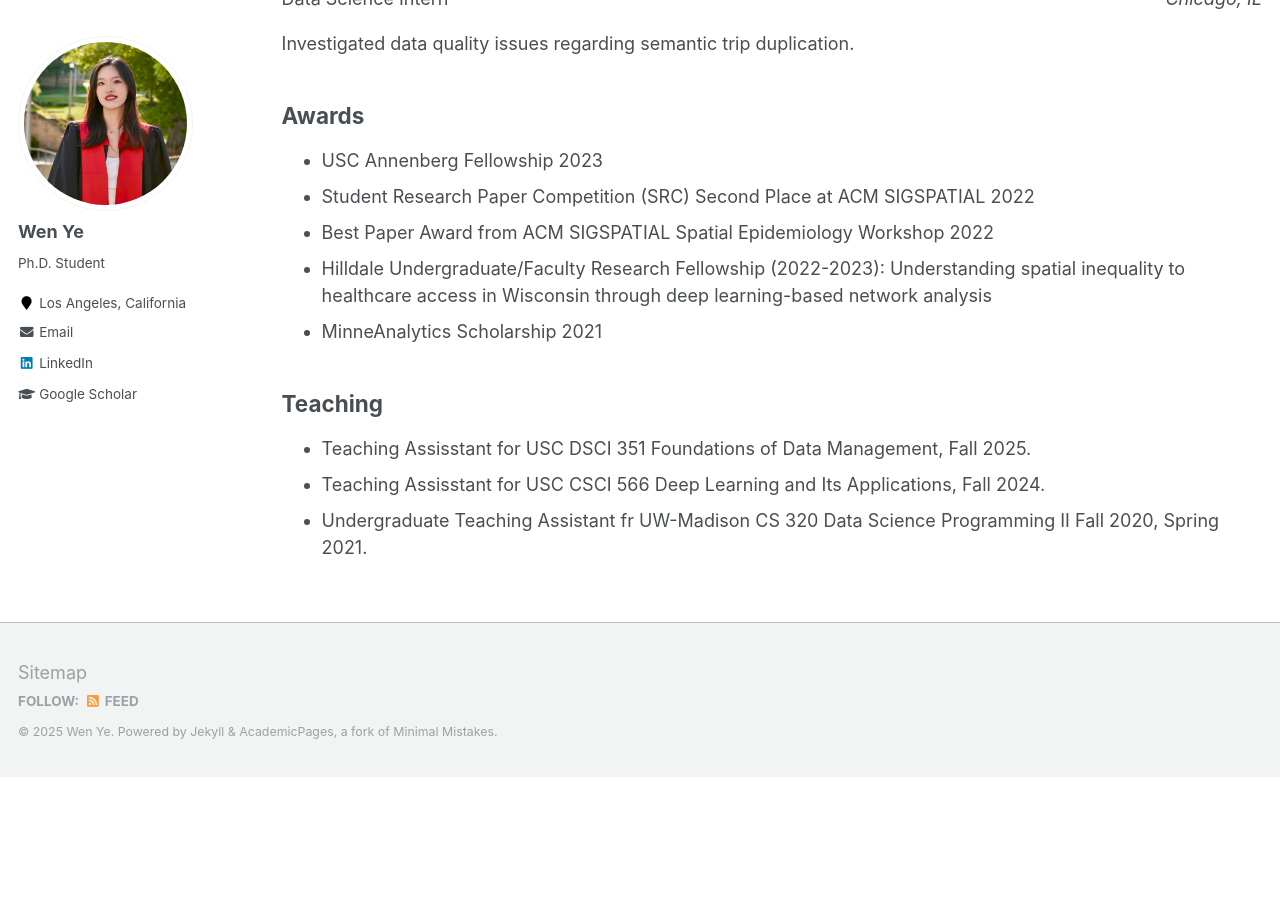
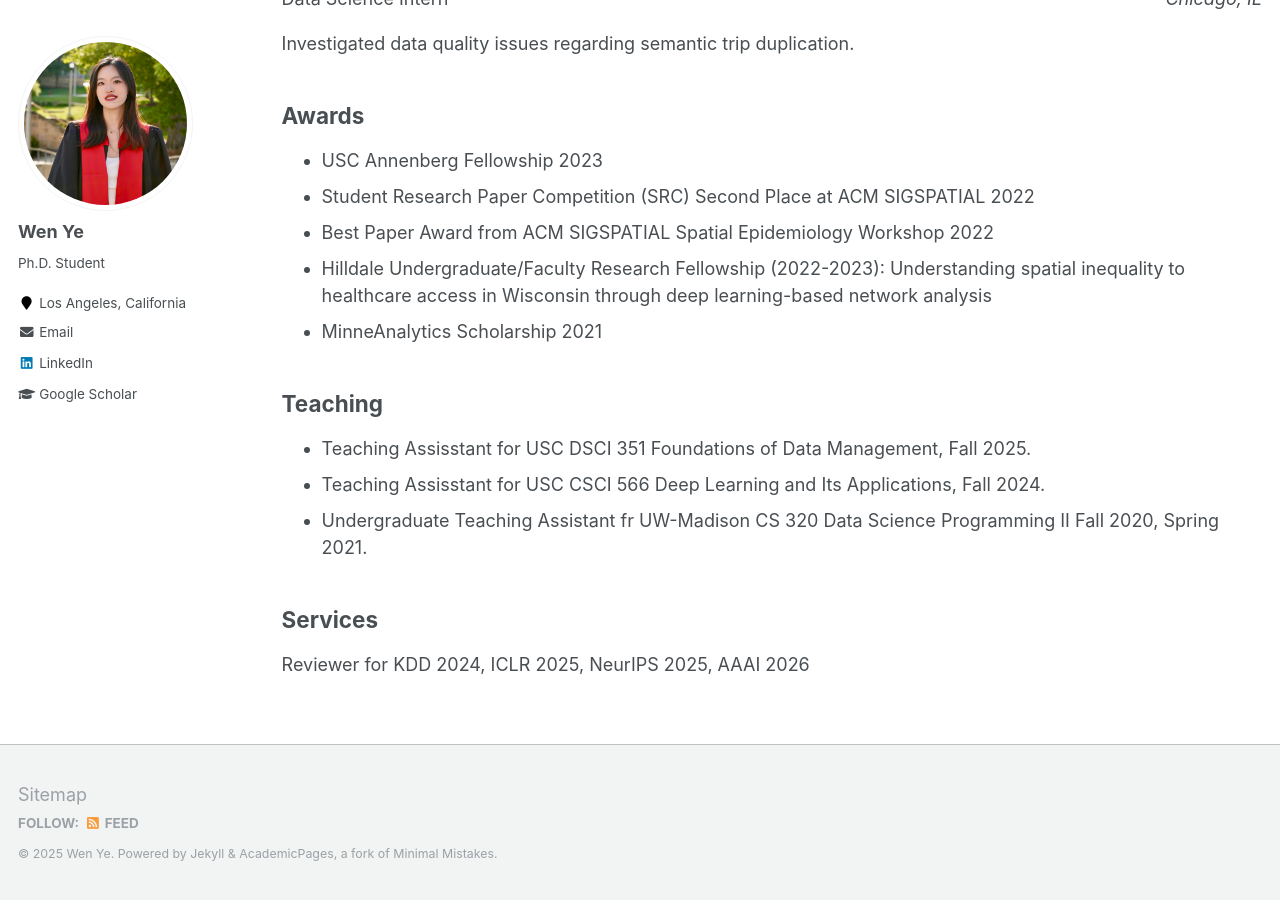
Before and after one commit to wen-ye-xwz/wen-ye-xwz.github.io, a Jekyll site: the page built from _pages/cv.md, in a window 1280 px wide and 900 px high, scrolled down 790 px. Built offline with Jekyll 4.4.1, drawn with Linux system fonts in a browser that asks for light colours; before the commit the page ends 1567 px from its top, so only the background shows below that.

Commit message:
services

```diff
--- a/_pages/cv.md
+++ b/_pages/cv.md
@@ -72,3 +72,6 @@ Investigated data quality issues regarding semantic trip duplication.
 - Teaching Assisstant for USC DSCI 351 Foundations of Data Management, Fall 2025.
 - Teaching Assisstant for USC CSCI 566 Deep Learning and Its Applications, Fall 2024.
 - Undergraduate Teaching Assistant fr UW-Madison CS 320 Data Science Programming II Fall 2020, Spring 2021.
+
+## Services
+Reviewer for KDD 2024, ICLR 2025, NeurIPS 2025, AAAI 2026
```
